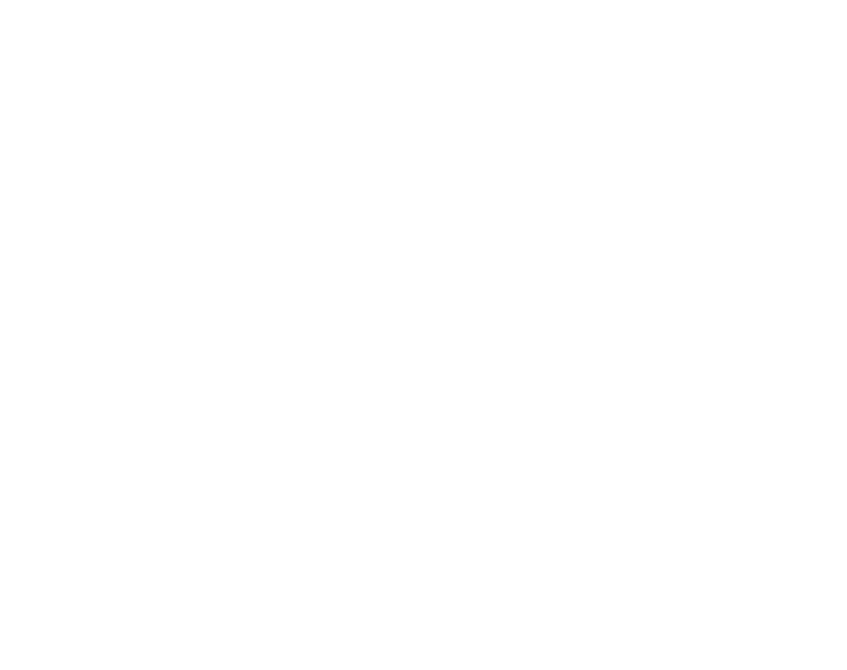
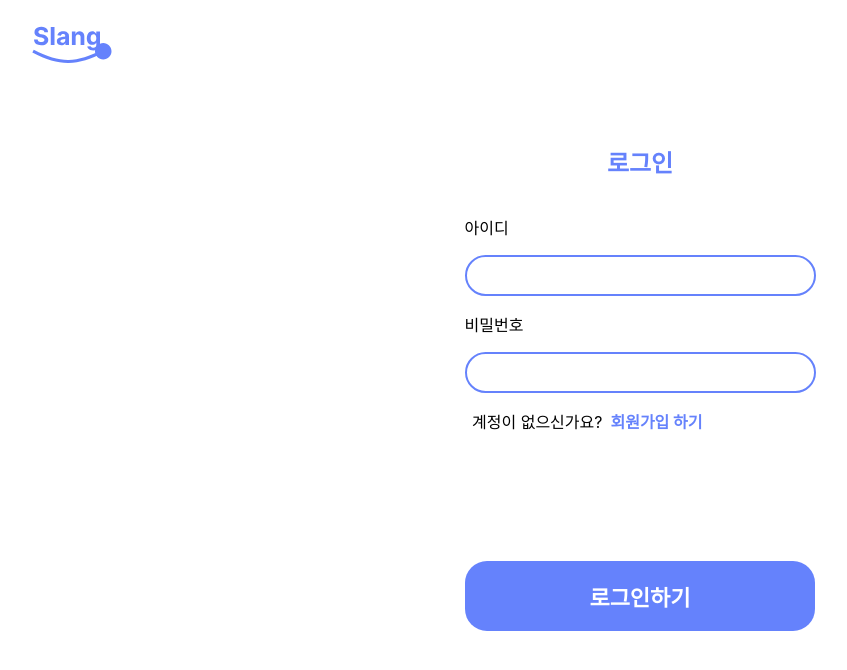
Before and after one commit to the-best-coding-stager/Fontend, a React (Create React App) app: page /login in a window 1280 px wide. Before the commit this address had no page. Shown: the top 670 px of the page, without its empty margins (0-847 px from the left). Built offline with nearby package versions, Linux system fonts and the light colour scheme.

Commit message:
feat : 로그인 페이지 완성

```diff
--- a/public/index.html
+++ b/public/index.html
@@ -18,7 +18,7 @@
       work correctly both with client-side routing and a non-root public URL.
       Learn how to configure a non-root public URL by running `npm run build`.
     -->
-    <title>React App</title>
+    <title>Slang</title>
   </head>
   <body>
     <noscript>You need to enable JavaScript to run this app.</noscript>
--- a/src/App.js
+++ b/src/App.js
@@ -1,5 +1,6 @@
 import "./App.css";
 import Start from "./pages/start";
+import Login from "./pages/login";
 import { Routes, Route } from "react-router-dom";
 
 function App() {
@@ -7,6 +8,7 @@
     <>
       <Routes>
         <Route path="/" element={<Start />}></Route>
+        <Route path="/login" element={<Login />}></Route>
       </Routes>
     </>
   );
--- a/src/pages/login.js
+++ b/src/pages/login.js
@@ -0,0 +1,106 @@
+import styled from "styled-components";
+import { ReactComponent as logo } from "../images/slang.svg";
+import { useNavigate } from "react-router-dom";
+
+const Login = () => {
+  const navigate = useNavigate();
+
+  const handleNavigate = () => {
+    navigate("/signup");
+  };
+
+  const handleNavigateHome = () => {
+    navigate("/");
+  };
+
+  return (
+    <>
+      <Logo onClick={handleNavigateHome} />
+      <LoginContainer>
+        <Container>
+          <Title>로그인</Title>
+          <Box>
+            <P>아이디</P>
+            <Input />
+          </Box>
+          <Box>
+            <P>비밀번호</P>
+            <Input />
+          </Box>
+          <Row>
+            <P>계정이 없으신가요?</P>
+            <A onClick={handleNavigate}>회원가입 하기</A>
+          </Row>
+          <Btn>로그인하기</Btn>
+        </Container>
+      </LoginContainer>
+    </>
+  );
+};
+
+const LoginContainer = styled.div`
+  display: flex;
+  align-items: center;
+  justify-content: center;
+`;
+
+const A = styled.a`
+  margin-left: 8px;
+  color: #6582fc;
+  font-weight: 700;
+  cursor: pointer;
+`;
+
+const Row = styled.div`
+  display: flex;
+  align-items: center;
+  align-self: flex-start;
+`;
+
+const Box = styled.div``;
+
+const Container = styled.div`
+  margin-top: 4vh;
+  display: flex;
+  flex-direction: column;
+  align-items: center;
+  width: 21rem;
+`;
+
+const Logo = styled(logo)`
+  width: 5rem;
+  margin-left: 2rem;
+  cursor: pointer;
+`;
+
+const Title = styled.h2`
+  color: #6582fc;
+`;
+
+const P = styled.p`
+  align-self: flex-start;
+`;
+
+const Input = styled.input`
+  width: 330px;
+  height: 35px;
+  border-radius: 40px;
+  border: 2.5px solid #6582fc;
+  padding-left: 15px;
+  font-size: 15px;
+`;
+
+const Btn = styled.button`
+  background-color: #6582fc;
+  width: 350px;
+  height: 70px;
+  border-radius: 22px;
+  border: none;
+  font-weight: 600;
+  color: white;
+  font-size: 22px;
+  margin-top: 7rem;
+  cursor: pointer;
+`;
+
+export default Login;
```
